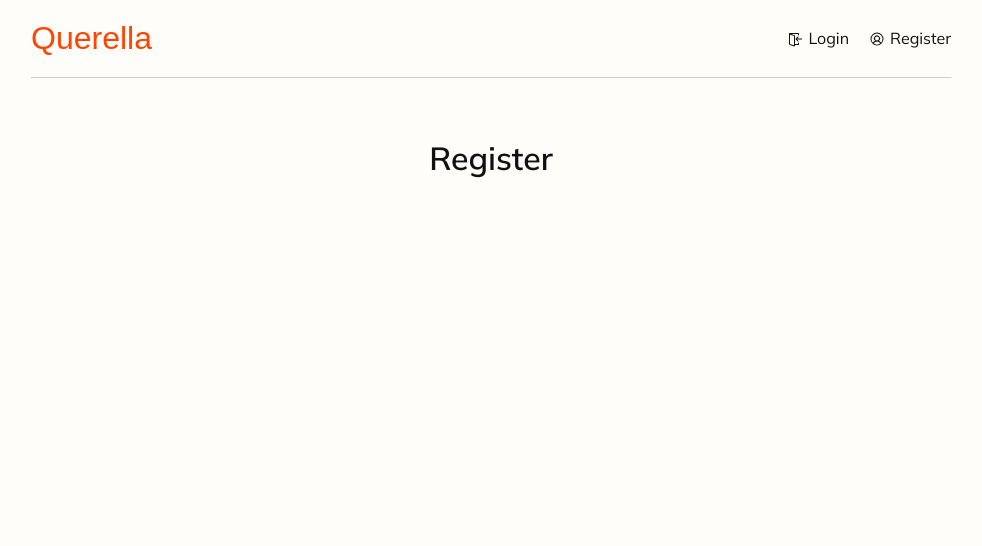
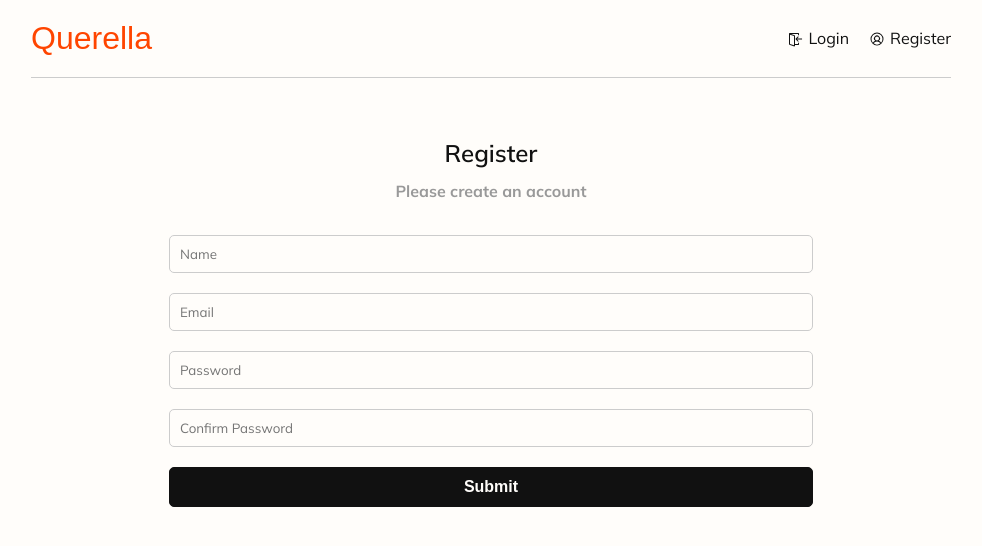
Before and after one commit to Nimira43/Querella, a React (Vite) app in the folder frontend/: page /register in a window 1280 px wide. Shown: the top 546 px of the page, without its empty margins (149-1131 px from the left). Built offline with nearby package versions, Linux system fonts and the light colour scheme; a web font is replaced by a local one.

Commit message:
Home, Login and Register pages.

```diff
--- a/frontend/src/App.jsx
+++ b/frontend/src/App.jsx
@@ -1,4 +1,6 @@
 import { BrowserRouter as Router, Routes, Route } from 'react-router-dom'
+import { ToastContainer } from 'react-toastify'
+import 'react-toastify/dist/ReactToastify.css'
 import Home from './pages/Home'
 import Login from './pages/Login'
 import Register from './pages/Register'
@@ -16,8 +18,8 @@
           <Route path='/register' element={<Register />} />
         </Routes>
         </div>
-
       </Router>
+      <ToastContainer />
     </>
   )
 }
--- a/frontend/src/assets/styles/globals.css
+++ b/frontend/src/assets/styles/globals.css
@@ -112,9 +112,9 @@
    HEADINGS
 ----------------------------------- */
 .heading {
-  font-size: 2rem;
+  font-size: 1rem;
   font-weight: 700;
-  margin-bottom: 50px;
+  margin-bottom: 30px;
   padding: 0 20px;
 }
 
--- a/frontend/src/pages/Home.jsx
+++ b/frontend/src/pages/Home.jsx
@@ -1,8 +1,26 @@
+import { Link } from 'react-router-dom'
+import { BsTicketPerforated, BsQuestionCircle} from "react-icons/bs"
+
 function Home() {
   return (
-    <div>
-      <h1>Home</h1>
-    </div>
+    <>
+      <section className='heading'>
+        <h1>Querella Helpdesk</h1>
+        <p>Please select an option from below</p>
+      </section>
+      <Link
+        to='new-ticket'
+        className='btn btn-reverse btn-block'
+      >
+        <BsQuestionCircle /> Create New Ticket
+      </Link>
+      <Link
+        to='tickets'
+        className='btn btn-block'
+      >
+        <BsTicketPerforated /> View Tickets
+      </Link>
+    </>
   )
 }
 
--- a/frontend/src/pages/Login.jsx
+++ b/frontend/src/pages/Login.jsx
@@ -1,8 +1,64 @@
+import { useState } from 'react'
+
 function Login() {
+  const [formData, setFormData] = useState({
+    email: '',
+    password: '',
+  })
+
+  const {email, password} = formData
+
+  const onChange = (e) => {
+    setFormData((prevState) => ({
+      ...prevState,
+      [e.target.name]: e.target.value
+    }))
+  }
+
+  const onSubmit = (e) => {
+    e.preventDefault()
+  }
+
   return (
-    <div>
-      <h1>Login</h1>
-    </div>
+    <>
+      <section className='heading'>
+        <h1>Login</h1>
+        <p>Please login to your account</p>
+      </section>
+      <section className='form'>
+        <form onSubmit={onSubmit}>
+          <div className='form-group'>
+            <input
+              type='email'
+              className='form-control'
+              id='email'
+              name='email'
+              value={email}
+              onChange={onChange}
+              placeholder='Email'
+              required
+            />
+          </div>
+          <div className='form-group'>
+            <input
+              type='password'
+              className='form-control'
+              id='password'
+              name='password'
+              value={password}
+              onChange={onChange}
+              placeholder='Password'
+              required
+            />
+          </div>
+          <div className='form-group'>
+            <button className='btn btn-block'>
+              Submit
+            </button>
+          </div>
+        </form>
+      </section>
+    </>
   )
 }
 
--- a/frontend/src/pages/Register.jsx
+++ b/frontend/src/pages/Register.jsx
@@ -1,8 +1,95 @@
+import { useState } from 'react'
+import { toast } from 'react-toastify'
+
 function Register() {
+  const [formData, setFormData] = useState({
+    name: '',
+    email: '',
+    password: '',
+    password2: '',
+  })
+
+  const {name, email, password, password2} = formData
+
+  const onChange = (e) => {
+    setFormData((prevState) => ({
+      ...prevState,
+      [e.target.name]: e.target.value
+    }))
+  }
+
+  const onSubmit = (e) => {
+    e.preventDefault()
+
+    if (password !== password2) {
+      toast.error('Passwords do not match.')
+    }
+  }
+
   return (
-    <div>
-      <h1>Register</h1>
-    </div>
+    <>
+      <section className='heading'>
+        <h1>Register</h1>
+        <p>Please create an account</p>
+      </section>
+      <section className='form'>
+        <form onSubmit={onSubmit}>
+          <div className='form-group'>
+            <input
+              type='text'
+              className='form-control'
+              id='name'
+              name='name'
+              value={name}
+              onChange={onChange}
+              placeholder='Name'
+              required
+            />
+          </div>
+          <div className='form-group'>
+            <input
+              type='email'
+              className='form-control'
+              id='email'
+              name='email'
+              value={email}
+              onChange={onChange}
+              placeholder='Email'
+              required
+            />
+          </div>
+          <div className='form-group'>
+            <input
+              type='password'
+              className='form-control'
+              id='password'
+              name='password'
+              value={password}
+              onChange={onChange}
+              placeholder='Password'
+              required
+            />
+          </div>
+          <div className='form-group'>
+            <input
+              type='password'
+              className='form-control'
+              id='password2'
+              name='password2'
+              value={password2}
+              onChange={onChange}
+              placeholder='Confirm Password'
+              required
+            />
+          </div>
+          <div className='form-group'>
+            <button className='btn btn-block'>
+              Submit
+            </button>
+          </div>
+        </form>
+      </section>
+    </>
   )
 }
 
```
